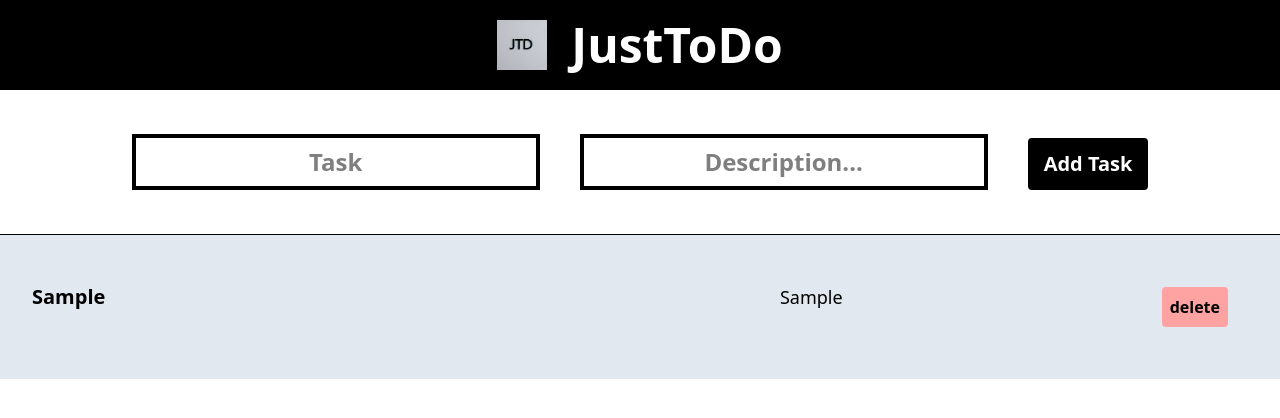
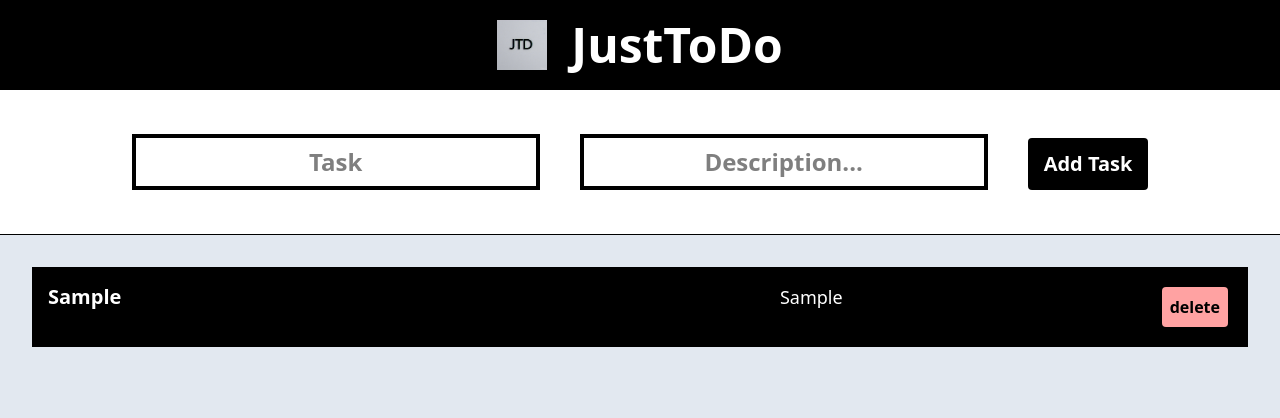
Before and after one commit to saminyc/JustToDo, a Next.js app: page / in a window 1280 px wide. Both pictures are taken after typing "Sample", "Sample" into the empty fields and a click on the button "Add Task". Shown: the top 418 px of the page. Built offline with nearby package versions, Linux system fonts and the light colour scheme.

Commit message:
Done formatting and Ready for Deployment

```diff
--- a/app/page.js
+++ b/app/page.js
@@ -6,6 +6,7 @@ const page = () => {
   const [Title, setTitle] = useState("");
   const [Description, setDescription] = useState("");
   const [mainTask, setMainTask] = useState([]);
+
   const submitHandler = (e) => {
     e.preventDefault();
     setMainTask([...mainTask, { Title, Description }]);
@@ -13,22 +14,27 @@ const page = () => {
     setDescription("");
     console.log(mainTask);
   };
-  const deleteHandler = (idx)=>{
-    let copyTask = [...mainTask]
-    copyTask.splice(idx)
-    setMainTask(copyTask)
-  }
+  const deleteHandler = (idx) => {
+    let copyTask = [...mainTask];
+    copyTask.splice(idx, 1);
+    setMainTask(copyTask);
+  };
 
   let renderTask = <h2>No Task Available</h2>;
   if (mainTask.length > 0) {
     renderTask = mainTask.map((t, idx) => {
       return (
-        <li key={idx} className="flex items-center justify-between">
+        <li key={idx} className="flex items-center justify-between bg-black">
           <div className="flex justify-between mb-5 w-2/3">
-            <h3 className="text-xl font-semibold">{t.Title}</h3>
-            <h4 className="text-lg font-medium">{t.Description}</h4>
+            <h3 className="text-xl font-semibold text-white pl-4">{t.Title}</h3>
+            <h4 className="text-lg font-medium text-white">{t.Description}</h4>
           </div>
-          <button onClick={()=>{deleteHandler(idx)}} className="bg-red-300 text-black px-2 py-2 m-5 rounded text-s font-bold">
+          <button
+            onClick={() => {
+              deleteHandler(idx);
+            }}
+            className="bg-red-300 text-black px-2 py-2 m-5 rounded text-s font-bold"
+          >
             delete
           </button>
         </li>
@@ -64,12 +70,12 @@ const page = () => {
           onChange={(e) => setDescription(e.target.value)}
           required
         />
-        <button onClick={submitHandler} className="bg-black text-white px-4 py-3 m-5 rounded text-xl font-bold">
+        <button className="bg-black text-white px-4 py-3 m-5 rounded text-xl font-bold">
           Add Task
         </button>
       </form>
       <hr className="mt-6" />
-      <div className="bg-slate-200 p-8">
+      <div className="bg-slate-200 p-8 h-screen">
         <ul className="text-center">{renderTask}</ul>
       </div>
     </>
```
